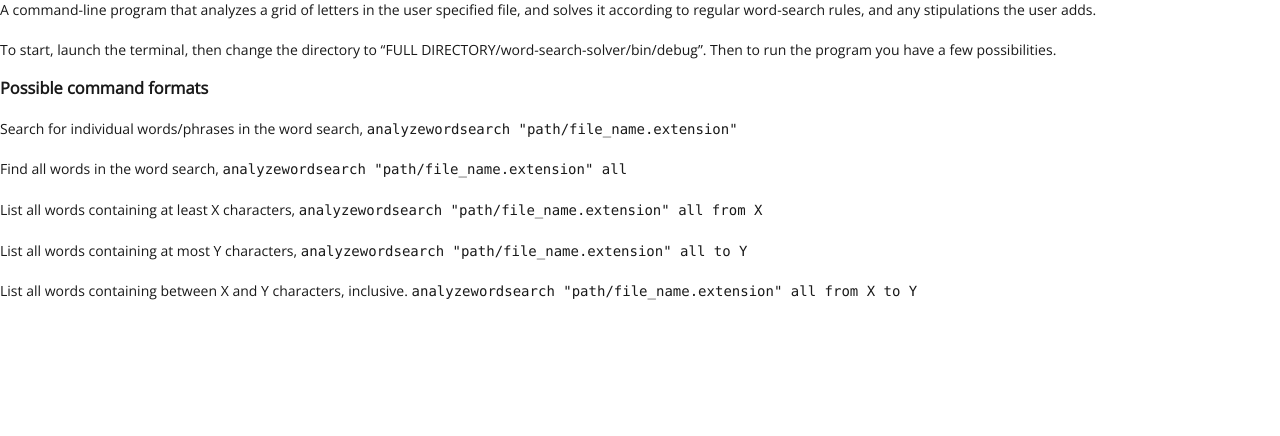
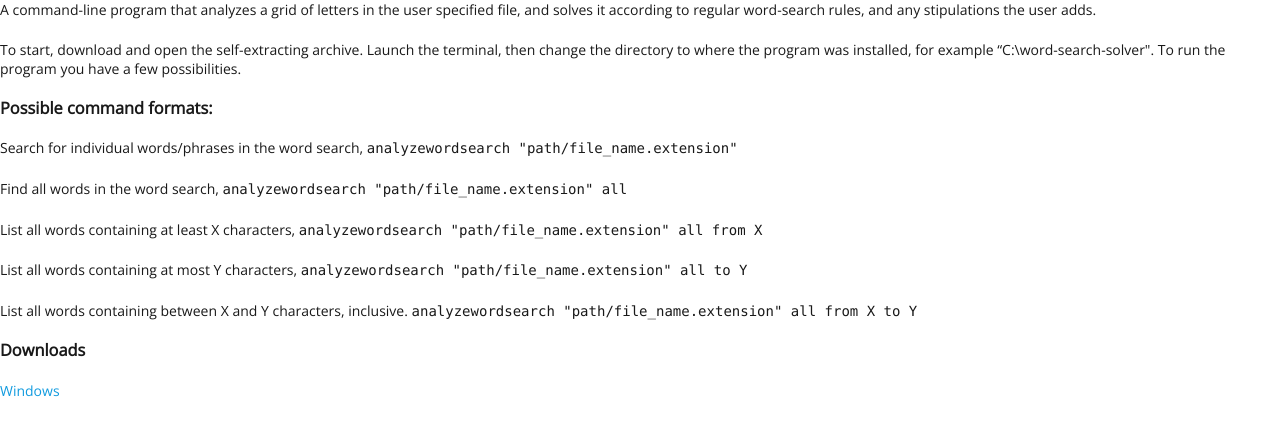
Before and after one commit to ZacharyWesterman/ZacharyWesterman.github.io, a Jekyll site: the page built from _posts/2017-01-16-project-word-search.md, in a window 1280 px wide. Shown: the top 436 px of the page. Built offline with Jekyll 4.4.1, drawn with Linux system fonts in a browser that asks for light colours.

Commit message:
updated post

````diff
--- a/_posts/2017-01-16-project-word-search.md
+++ b/_posts/2017-01-16-project-word-search.md
@@ -8,11 +8,10 @@ layout: default
 
 A command-line program that analyzes a grid of letters in the user specified file, and solves it according to regular word-search rules, and any stipulations the user adds.
 
-To start, launch the terminal, then change the directory to "FULL DIRECTORY/word-search-solver/bin/debug". Then to run the program you have a few possibilities.
-
-### Possible command formats
+To start, download and open the self-extracting archive. Launch the terminal, then change the directory to where the program was installed, for example "C:\word-search-solver\". To run the program you have a few possibilities.
 
 
+### Possible command formats:
 
 Search for individual words/phrases in the word search,
 ```analyzewordsearch "path/file_name.extension"```
@@ -28,3 +27,8 @@ List all words containing at most Y characters,
 
 List all words containing between X and Y characters, inclusive.
 ```analyzewordsearch "path/file_name.extension" all from X to Y```
+
+
+### Downloads
+
+[Windows](# "NEED WINDOWS LINK")
````
